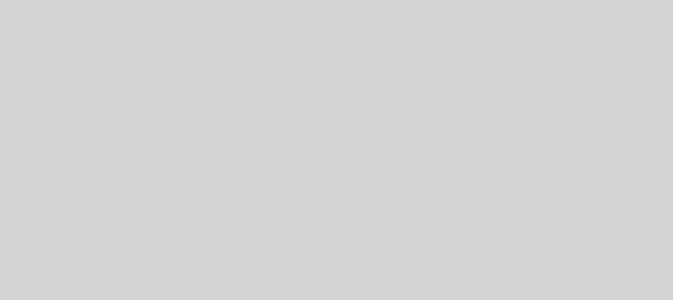
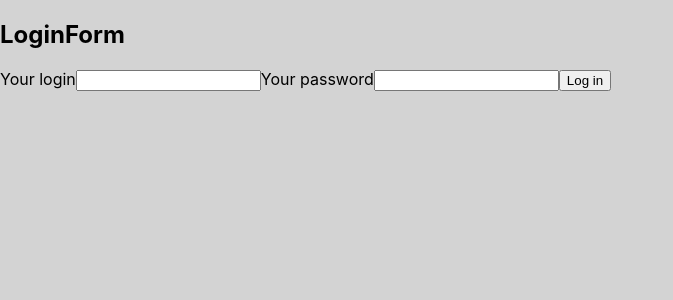
Before and after one commit to aleksei-v/todo-application, a React (Create React App) app: page /todo-application/login in a window 1280 px wide. Before the commit this address had no page. Shown: the top 300 px of the page, without its empty margins (0-673 px from the left). Built offline with nearby package versions, Linux system fonts and the light colour scheme.

Commit message:
add formik lib

```diff
--- a/package.json
+++ b/package.json
@@ -8,6 +8,7 @@
     "@testing-library/jest-dom": "^5.16.3",
     "@testing-library/react": "^12.1.4",
     "@testing-library/user-event": "^13.5.0",
+    "formik": "^2.2.9",
     "nanoid": "^4.0.0",
     "notiflix": "^3.2.5",
     "prop-types": "^15.8.1",
@@ -21,7 +22,8 @@
     "shortid": "^2.2.16",
     "styled-components": "^5.3.5",
     "styled-system": "^5.1.5",
-    "web-vitals": "^2.1.3"
+    "web-vitals": "^2.1.3",
+    "yup": "^0.32.11"
   },
   "scripts": {
     "start": "react-scripts start",
--- a/src/App.jsx
+++ b/src/App.jsx
@@ -3,6 +3,7 @@ import { Route, Routes, Navigate } from 'react-router-dom'
 
 import { CreateTodoPage } from 'pages/CreateTodo';
 import { TodosPage } from 'pages/TodosPage/TodosPage';
+import LoginPage from 'pages/LoginPage/LoginPage';
 
 const App = () => {
 
@@ -11,6 +12,7 @@ const App = () => {
       <Routes>
         <Route index element={<Navigate to="/todos" />} />
         <Route path="/todos" element={<TodosPage />} />
+        <Route path="/login" element={<LoginPage />} />
         <Route path="/todos/create" element={<CreateTodoPage />} />
      </Routes>
   </>)
--- a/src/components/TodoListItem/TodoListItem.jsx
+++ b/src/components/TodoListItem/TodoListItem.jsx
@@ -1,7 +1,7 @@
-import { useDeleteTodoMutation } from "redux/todos";
+import { useDeleteTodoMutation } from "redux/todos/todos";
 import { TodoLi, StyledBtn, StyledContent } from "./TodoListItem.styled";
 
-export const TodoListItem = ({id, text}) => {
+export const TodoListItem = ({ id, text }) => {
     const [deleteTodo, { isLoading }] = useDeleteTodoMutation();
 
     return (
--- a/src/index.js
+++ b/src/index.js
@@ -6,7 +6,7 @@ import { ThemeProvider } from 'styled-components';
 import { BrowserRouter } from "react-router-dom";
 import { theme } from './theme';
 import { Provider } from 'react-redux';
-import { store } from "./redux/store";
+import { store } from "./redux/todos/store";
 
 ReactDOM.createRoot(document.getElementById('root')).render(
   <React.StrictMode>
--- a/src/pages/CreateTodo.jsx
+++ b/src/pages/CreateTodo.jsx
@@ -1,4 +1,4 @@
-import { useCreateTodoMutation } from "redux/todos";
+import { useCreateTodoMutation } from "redux/todos/todos";
 import { Navigate } from "react-router-dom";
 import { Notify } from 'notiflix/build/notiflix-notify-aio';
 
--- /dev/null
+++ b/src/pages/LoginPage/LoginPage.jsx
@@ -0,0 +1,60 @@
+import { Formik, Form, Field, ErrorMessage } from 'formik';
+import * as yup from 'yup';
+
+import { Box } from '../../components/Box';
+import { ErrorText } from './LoginPage.styled';
+
+
+
+const FormError = ({ name }) => {
+    return (
+        <ErrorMessage
+            name={name}
+            render={messaege => <ErrorText>{messaege}</ErrorText>}
+        />
+    )
+}
+
+
+const schema = yup.object().shape({
+    login: yup.string().email().required(),
+    password: yup.string().min(6).max(16).required()
+})
+
+const initialValues = {
+    login: '',
+    password: '',
+};
+
+const LoginPage = () => {
+
+    const handleSubmit = (values, action) => {
+
+        console.log('values', values)
+        console.log(action)
+        action.resetForm()
+    }
+    return (
+        <>
+            <h2>LoginForm</h2>
+            <Formik initialValues={initialValues} validationSchema={schema} onSubmit={handleSubmit}>
+                <Form>
+                    <label>
+                        Your login
+                        <Field type="email" name="login" />
+                        <FormError name='login' />
+                    </label>
+
+                    <label>
+                        Your password
+                        <Field type="password" name="password" />
+                        <FormError name='password' />
+                    </label>
+                    <button type="submit">Log in</button>
+                </Form>
+            </Formik>
+        </>
+    )
+};
+
+export default LoginPage
--- /dev/null
+++ b/src/pages/LoginPage/LoginPage.styled.jsx
@@ -0,0 +1,5 @@
+import styled from 'styled-components';
+
+export const ErrorText = styled.p`
+    color: red
+`;
--- a/src/pages/TodosPage/TodosPage.jsx
+++ b/src/pages/TodosPage/TodosPage.jsx
@@ -1,5 +1,5 @@
 import { Box } from "components/Box"
-import { useGetTodoQuery } from "redux/todos";
+import { useGetTodoQuery } from "redux/todos/todos";
 import { TodoListItem } from 'components/TodoListItem/TodoListItem';
 import { BackLink } from './TodosPage.styled';
 
--- a/src/redux/store.js
+++ b/src/redux/todos/store.js
@@ -1,5 +1,5 @@
 import { configureStore } from '@reduxjs/toolkit'
-import { todosApi } from './todos'
+import { todosApi } from '../todos/todos'
 
 
 export const store = configureStore({
```
Also changed, not shown: src/redux/todos/todos.js (renamed from src/redux/todos.js), 1 other file (tests, documents, lock files or other folders).
